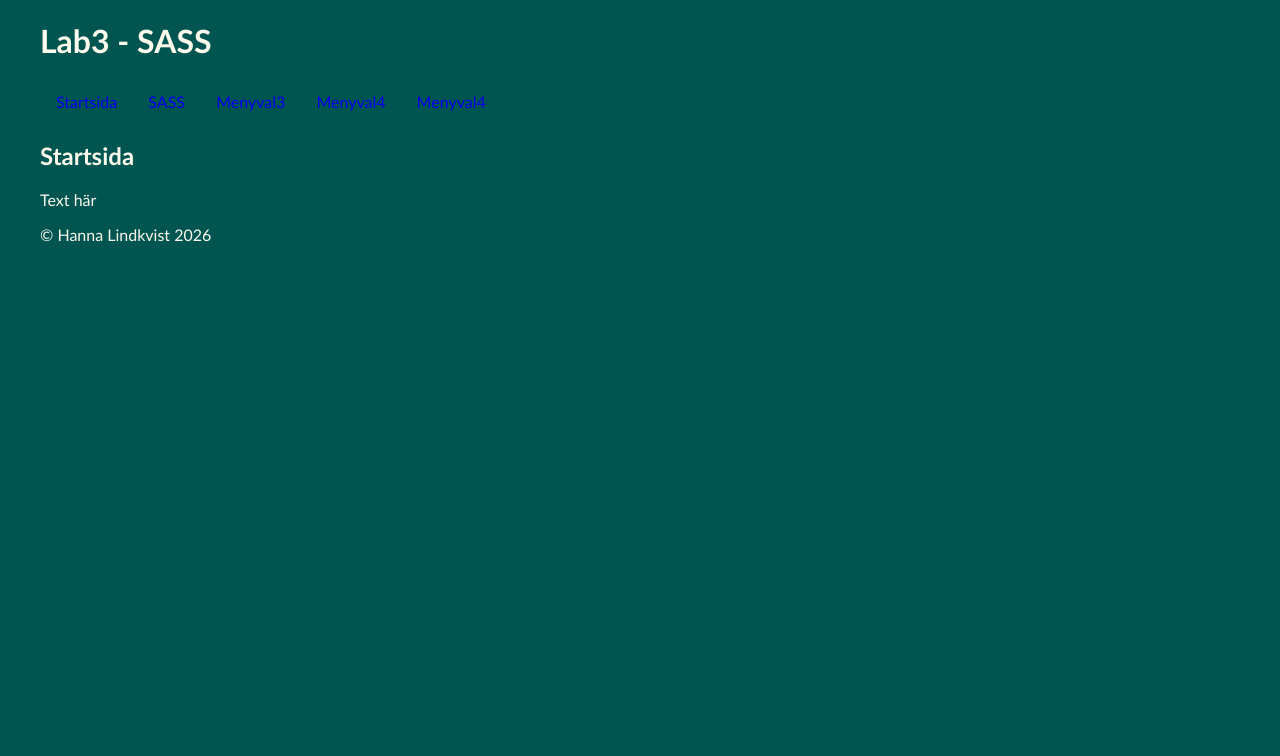
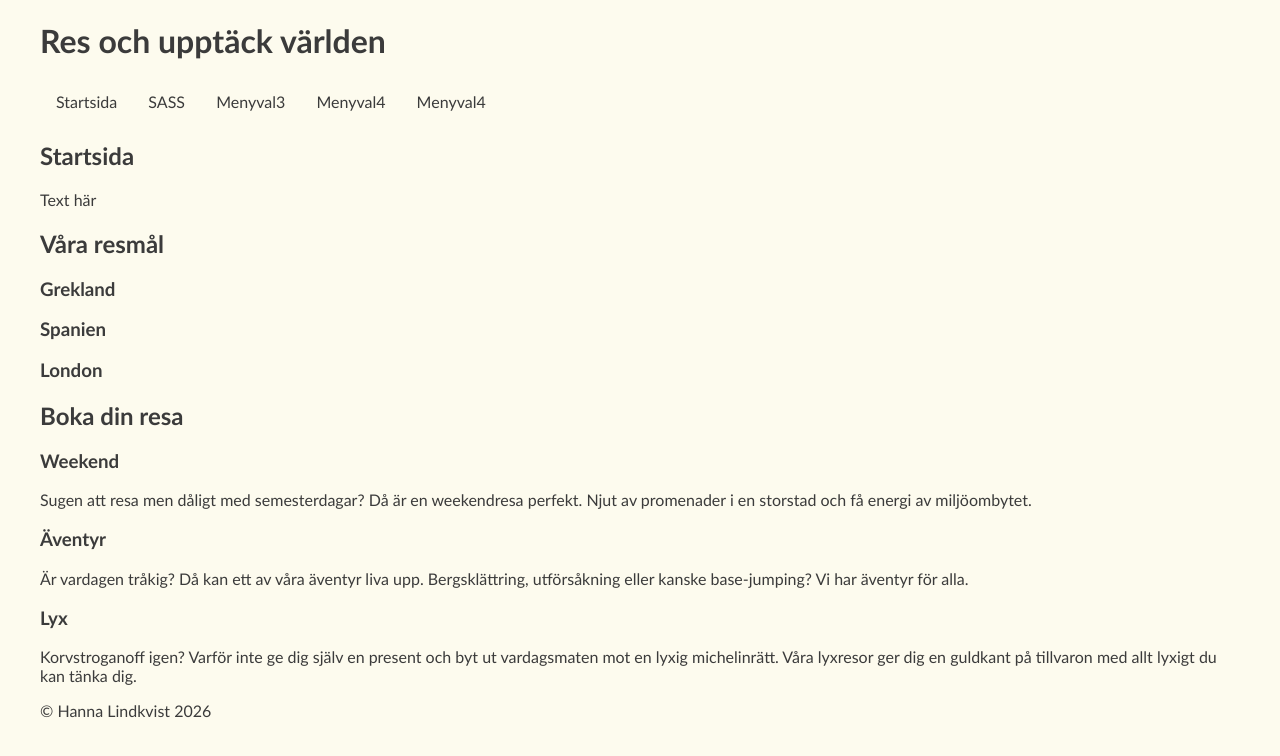
Before and after one commit to Safe-Pizza/Lab3_SCSS, a website built with Vite: page index.html in a window 1280 px wide. Built offline with nearby package versions, Linux system fonts and the light colour scheme.

Commit message:
lägger till färg-variabler och skriver html innehåll

```diff
--- a/index.html
+++ b/index.html
@@ -1,15 +1,17 @@
 <!doctype html>
 <html lang="sv">
+
 <head>
   <meta charset="UTF-8" />
   <meta name="viewport" content="width=device-width, initial-scale=1.0" />
   <link rel="stylesheet" href="/src/css/main.scss">
   <title>Lab3 - SASS</title>
 </head>
+
 <body>
   <div class="container">
     <header>
-        <h1>Lab3 - SASS</h1>
+      <h1>Res och upptäck världen</h1>
       <nav>
         <ul>
           <li><a href="/">Startsida</a></li>
@@ -21,8 +23,40 @@
       </nav>
     </header>
     <main>
+      <section>
         <h2>Startsida</h2>
         <p>Text här</p>
+      </section>
+      <section>
+        <h2>Våra resmål</h2>
+        <article>
+          <h3>Grekland</h3>
+        </article>
+        <article>
+          <h3>Spanien</h3>
+        </article>
+        <article>
+          <h3>London</h3>
+        </article>
+      </section>
+      <section>
+        <h2>Boka din resa</h2>
+        <article>
+          <h3>Weekend</h3>
+          <p>Sugen att resa men dåligt med semesterdagar? Då är en weekendresa perfekt. Njut av promenader i en storstad
+            och få energi av miljöombytet.</p>
+        </article>
+        <article>
+          <h3>Äventyr</h3>
+          <p>Är vardagen tråkig? Då kan ett av våra äventyr liva upp. Bergsklättring, utförsåkning eller kanske
+            base-jumping? Vi har äventyr för alla.</p>
+        </article>
+        <article>
+          <h3>Lyx</h3>
+          <p>Korvstroganoff igen? Varför inte ge dig själv en present och byt ut vardagsmaten mot en lyxig michelinrätt.
+            Våra lyxresor ger dig en guldkant på tillvaron med allt lyxigt du kan tänka dig.</p>
+        </article>
+      </section>
     </main>
     <footer>
       <p>&copy; Hanna Lindkvist 2026</p>
@@ -30,4 +64,5 @@
   </div>
   <script type="module" src="/src/js/main.js"></script>
 </body>
+
 </html>
--- a/src/css/_base.scss
+++ b/src/css/_base.scss
@@ -1,10 +1,17 @@
 $font-stack: Trebuchet MS, sans-serif;
-$primary-color: #015551;
-$font-color: #FDFBEE;
-$accent-color: #FE4F2D;
+
+//Light color-scheme
+$bg-color: #FDFBEE;
+$font-color: #3b3b3b;
+$accent-color: #025404;
+
+//Dark color-scheme
+$bg-color-dark: #100430;
+$font-color-dark: #dbd5d5;
+$accent-color-dark: #f2571f;
 
 body {
     font-family: $font-stack;
-    background-color: $primary-color;
+    background-color: $bg-color;
     color: $font-color;
 }
--- a/src/css/_layout.scss
+++ b/src/css/_layout.scss
@@ -1,3 +1,5 @@
+@use "base";
+
 .container {
     max-width: 1200px;
     margin: 0 auto;
@@ -17,8 +19,14 @@ nav {
     }
 
     a {
-        display: inline-block;
+        display: block;
         text-decoration: none;
         padding: 10px 16px;
+        color: base.$font-color;
+    }
+
+    a:hover {
+        color: base.$bg-color;
+        background-color: base.$accent-color;
     }
 }
```
Lines whose indentation alone changed are shown as unchanged.
